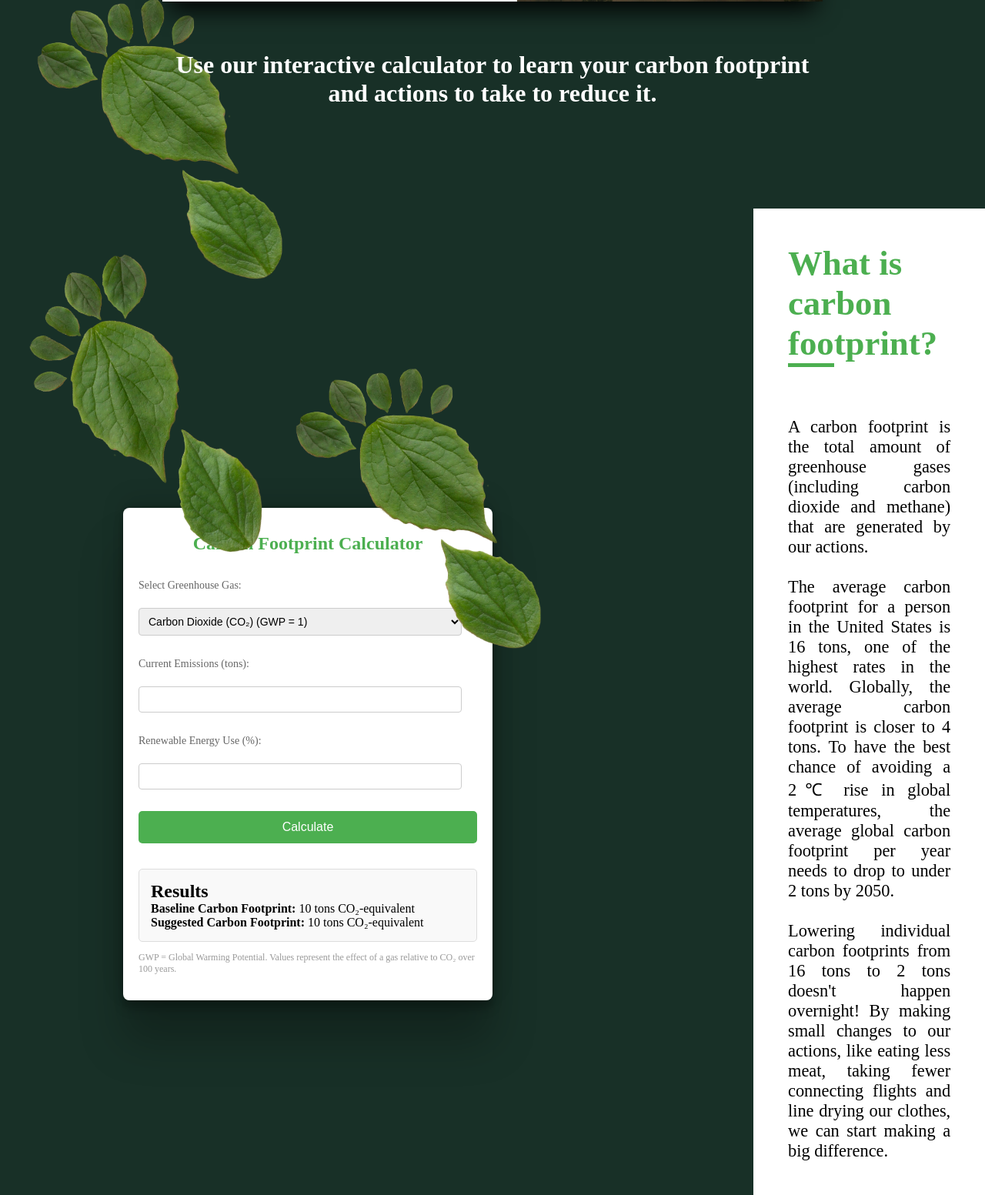
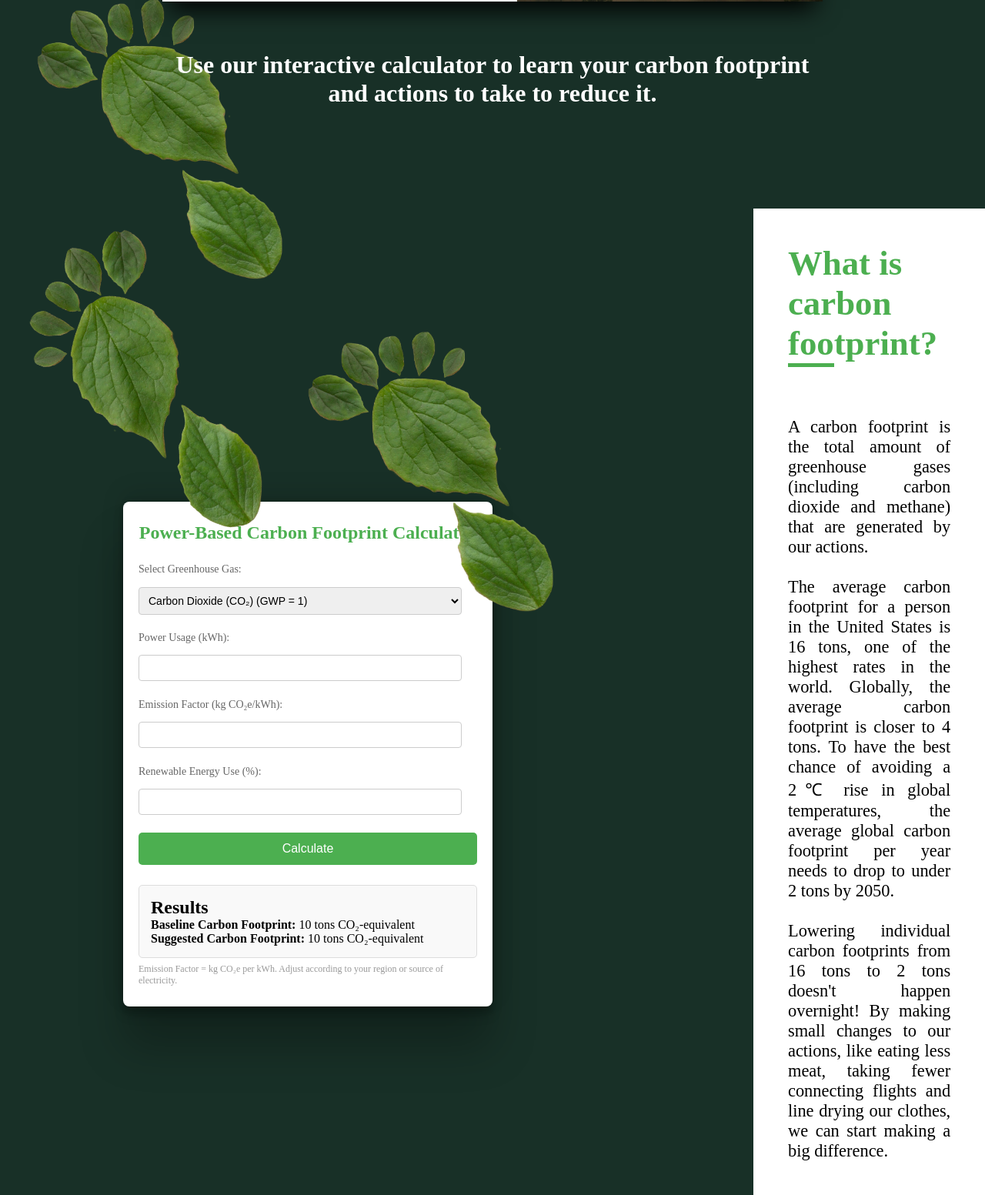
Before and after one commit to YehiaShaarawy/Crop-Connect, a Flask app: template website/src/templates/index.html in a window 1280 px wide. Shown: the part 529-2082 px from the top of the page at 77% size. Run offline with Flask 3, Linux system fonts and the light colour scheme; the template is opened without the code that fills it: most values are stand-ins (such as "Sample title", 1, 10 or a date in 2020).

Commit message:
Updated Mobile & Website

```diff
--- a/website/src/server.py
+++ b/website/src/server.py
@@ -15,8 +15,9 @@ def calculate():
     try:
         # Retrieve form data
         ghg_type = request.form['ghg_type']
-        current_emissions = float(request.form['current_emissions'])
-        renewable_percentage = float(request.form['renewable_percentage'])
+        power_usage = float(request.form['power_usage'])  # kWh
+        emission_factor = float(request.form['emission_factor'])  # kg CO2e/kWh
+        renewable_percentage = float(request.form['renewable_percentage'])  # %
 
         # Define GWP values for all GHGs
         gwp_values = {
@@ -31,7 +32,8 @@ def calculate():
 
         # Conversion to CO2-equivalents
         gwp = gwp_values.get(ghg_type, 1)
-        co2_equivalent_emissions = current_emissions * gwp
+        total_emissions = power_usage * emission_factor / 1000  # Convert kg to tons
+        co2_equivalent_emissions = total_emissions * gwp
 
         # Calculate baseline and suggested footprints
         baseline_footprint = co2_equivalent_emissions
--- a/website/src/templates/index.html
+++ b/website/src/templates/index.html
@@ -35,13 +35,21 @@ body {
                 display: flex;
                 justify-content: space-between;
             }
-.navbar .navbar-middle .navbar-middle-content .navbar-middle-content-item1 a {
+            .navbar
+                .navbar-middle
+                .navbar-middle-content
+                .navbar-middle-content-item1
+                a {
                 margin-right: 1.2em;
                 background-color: #fee7a8;
                 padding: 0.5em 0.5em;
                 border-radius: 1em;
             }
-.navbar .navbar-middle .navbar-middle-content .navbar-middle-content-item2 a {
+            .navbar
+                .navbar-middle
+                .navbar-middle-content
+                .navbar-middle-content-item2
+                a {
                 border-radius: 1em;
                 background-color: #183027;
                 color: #ffedad;
@@ -77,7 +85,7 @@ section:nth-child(2) {
                 flex-direction: column;
             }
 
-section:nth-child(2) p{
+            section:nth-child(2) p {
                 color: white;
                 font-family: poppins;
                 font-size: 2em;
@@ -145,14 +153,17 @@ section:nth-child(3) .body-container {
                 width: 100%;
             }
 
-section:nth-child(3) .body-container .calculator-section{
+            section:nth-child(3) .body-container .calculator-section {
                 /* background-color: #f9f9f9; */
                 /* border-radius: 1em; */
                 margin: 0 10em 0 10em;
                 font-family: poppins;
             }
 
-section:nth-child(3) .body-container .about-section .aboutText-section{
+            section:nth-child(3)
+                .body-container
+                .about-section
+                .aboutText-section {
                 background-color: white;
                 margin-left: 8em;
                 padding: 2em;
@@ -160,42 +171,42 @@ section:nth-child(3) .body-container .about-section .aboutText-section{
                 font-family: poppins;
             }
 
-section:nth-child(3) .body-container .about-section p{
+            section:nth-child(3) .body-container .about-section p {
                 text-align: justify;
             }
 
-section:nth-child(3) .body-container .about-section h1::after{
-    content: ' ';
+            section:nth-child(3) .body-container .about-section h1::after {
+                content: " ";
                 display: block;
                 width: 60px;
-    border-bottom: 5px solid #4CAF50;
+                border-bottom: 5px solid #4caf50;
             }
 
-section:nth-child(3) .body-container .about-section h1{
+            section:nth-child(3) .body-container .about-section h1 {
                 text-align: start;
                 font-size: 2em;
                 padding-bottom: 1em;
             }
 
-section:nth-child(3) #foot{
+            section:nth-child(3) #foot {
                 position: absolute;
                 left: 3em;
-    top: 54em;
+                top: 52em;
                 max-width: 20em;
                 transform: scaleX(-1) rotate(70deg);
             }
 
-section:nth-child(3) #foot2{
+            section:nth-child(3) #foot2 {
                 position: absolute;
                 left: 3em;
                 top: 33em;
                 max-width: 20em;
             }
 
-section:nth-child(3) #foot3{
+            section:nth-child(3) #foot3 {
                 position: absolute;
-    left: 24em;
-    top: 63em;
+                left: 25em;
+                top: 60em;
                 max-width: 20em;
             }
 
@@ -206,15 +217,20 @@ section:nth-child(3) form {
                 background-color: #ffffff;
                 padding: 20px;
                 border-radius: 8px;
-    box-shadow: rgba(0, 0, 0, 0.25) 0px 54px 55px, rgba(0, 0, 0, 0.12) 0px -12px 30px, rgba(0, 0, 0, 0.12) 0px 4px 6px, rgba(0, 0, 0, 0.17) 0px 12px 13px, rgba(0, 0, 0, 0.09) 0px -3px 5px;
+                box-shadow:
+                    rgba(0, 0, 0, 0.25) 0px 54px 55px,
+                    rgba(0, 0, 0, 0.12) 0px -12px 30px,
+                    rgba(0, 0, 0, 0.12) 0px 4px 6px,
+                    rgba(0, 0, 0, 0.17) 0px 12px 13px,
+                    rgba(0, 0, 0, 0.09) 0px -3px 5px;
                 width: 30em;
-    height: 40em;
+                height: 41em;
                 margin-top: 8.5em;
             }
             section:nth-child(3) h1 {
                 text-align: center;
                 margin-bottom: 20px;
-    color: #4CAF50;
+                color: #4caf50;
             }
             section:nth-child(3) label {
                 display: block;
@@ -222,7 +238,8 @@ section:nth-child(3) label {
                 font-size: 14px;
                 color: #666;
             }
-section:nth-child(3) select,input {
+            section:nth-child(3) select,
+            input {
                 width: calc(100% - 20px);
                 padding: 8px;
                 margin-bottom: 16px;
@@ -231,7 +248,7 @@ section:nth-child(3) select,input {
                 font-size: 14px;
             }
             section:nth-child(3) button {
-    background-color: #4CAF50;
+                background-color: #4caf50;
                 color: white;
                 border: none;
                 padding: 12px;
@@ -263,7 +280,9 @@ section:nth-child(3) .info {
     </head>
     <body>
         <header class="navbar">
-            <a href="index.html"><img src="{{ url_for('static', filename='imgs/logo.png') }}" /></a>
+            <a href="index.html"
+                ><img src="{{ url_for('static', filename='imgs/logo.png') }}"
+            /></a>
             <span class="navbar-middle">
                 <ul class="navbar-middle-content">
                     <li class="navbar-middle-content-item1">
@@ -287,57 +306,137 @@ section:nth-child(3) .info {
                 <div class="image-section"></div>
             </div>
             <p>
-                Use our interactive calculator to learn your carbon footprint<br>
+                Use our interactive calculator to learn your carbon footprint<br />
                 and actions to take to reduce it.
             </p>
         </section>
         <section>
             <div class="body-container">
-                <img id="foot" src="{{ url_for('static', filename='imgs/footprint.png') }}">
-                <img id="foot2" src="{{ url_for('static', filename='imgs/footprint.png') }}">
-                <img id="foot3" src="{{ url_for('static', filename='imgs/footprint.png') }}">
+                <img
+                    id="foot"
+                    src="{{ url_for('static', filename='imgs/footprint.png') }}"
+                />
+                <img
+                    id="foot2"
+                    src="{{ url_for('static', filename='imgs/footprint.png') }}"
+                />
+                <img
+                    id="foot3"
+                    src="{{ url_for('static', filename='imgs/footprint.png') }}"
+                />
                 <div class="calculator-section">
                     <form method="POST" action="/calculate">
-                        <h1>Carbon Footprint Calculator</h1>
+                        <h1>Power-Based Carbon Footprint Calculator</h1>
 
                         <label for="ghg_type">Select Greenhouse Gas:</label>
                         <select id="ghg_type" name="ghg_type" required>
-                            <option value="CO2" data-gwp="1">Carbon Dioxide (CO₂) (GWP = 1)</option>
-                            <option value="CH4" data-gwp="28">Methane (CH₄) (GWP = 28)</option>
-                            <option value="N2O" data-gwp="273">Nitrous Oxide (N₂O) (GWP = 273)</option>
-                            <option value="SF6" data-gwp="22800">Sulfur Hexafluoride (SF₆) (GWP = 22,800)</option>
-                            <option value="HFC-134a" data-gwp="1430">Hydrofluorocarbon HFC-134a (GWP = 1,430)</option>
-                            <option value="PFC" data-gwp="7390">Perfluorocarbon (PFC) (GWP = 7,390)</option>
-                            <option value="NF3" data-gwp="17200">Nitrogen Trifluoride (NF₃) (GWP = 17,200)</option>
+                            <option value="CO2" data-gwp="1">
+                                Carbon Dioxide (CO₂) (GWP = 1)
+                            </option>
+                            <option value="CH4" data-gwp="28">
+                                Methane (CH₄) (GWP = 28)
+                            </option>
+                            <option value="N2O" data-gwp="273">
+                                Nitrous Oxide (N₂O) (GWP = 273)
+                            </option>
+                            <option value="SF6" data-gwp="22800">
+                                Sulfur Hexafluoride (SF₆) (GWP = 22,800)
+                            </option>
+                            <option value="HFC-134a" data-gwp="1430">
+                                Hydrofluorocarbon HFC-134a (GWP = 1,430)
+                            </option>
+                            <option value="PFC" data-gwp="7390">
+                                Perfluorocarbon (PFC) (GWP = 7,390)
+                            </option>
+                            <option value="NF3" data-gwp="17200">
+                                Nitrogen Trifluoride (NF₃) (GWP = 17,200)
+                            </option>
                         </select>
-                        <label for="current_emissions">Current Emissions (tons):</label>
-                        <input type="number" step="any" id="current_emissions" name="current_emissions" required>
 
-                        <label for="renewable_percentage">Renewable Energy Use (%):</label>
-                        <input type="number" step="any" id="renewable_percentage" name="renewable_percentage" required>
+                        <label for="power_usage">Power Usage (kWh):</label>
+                        <input
+                            type="number"
+                            step="any"
+                            id="power_usage"
+                            name="power_usage"
+                            required
+                        />
+
+                        <label for="emission_factor"
+                            >Emission Factor (kg CO₂e/kWh):</label
+                        >
+                        <input
+                            type="number"
+                            step="any"
+                            id="emission_factor"
+                            name="emission_factor"
+                            required
+                        />
+
+                        <label for="renewable_percentage"
+                            >Renewable Energy Use (%):</label
+                        >
+                        <input
+                            type="number"
+                            step="any"
+                            id="renewable_percentage"
+                            name="renewable_percentage"
+                            required
+                        />
 
                         <button type="submit">Calculate</button>
 
-                        {% if baseline_footprint is not none and suggested_footprint is not none %}
+                        {% if baseline_footprint is not none and
+                        suggested_footprint is not none %}
                         <div class="results">
                             <h2>Results</h2>
-                                <p><strong>Baseline Carbon Footprint:</strong> {{ baseline_footprint }} tons CO₂-equivalent</p>
-                                <p><strong>Suggested Carbon Footprint:</strong> {{ suggested_footprint }} tons CO₂-equivalent</p>
+                            <p>
+                                <strong>Baseline Carbon Footprint:</strong> {{
+                                baseline_footprint }} tons CO₂-equivalent
+                            </p>
+                            <p>
+                                <strong>Suggested Carbon Footprint:</strong> {{
+                                suggested_footprint }} tons CO₂-equivalent
+                            </p>
                         </div>
                         {% elif error %}
                         <p class="error">{{ error }}</p>
                         {% endif %}
-                        <p class="info">GWP = Global Warming Potential. Values represent the effect of a gas relative to CO₂ over 100 years.</p>
+                        <p class="info">
+                            Emission Factor = kg CO₂e per kWh. Adjust according
+                            to your region or source of electricity.
+                        </p>
                     </form>
                 </div>
                 <div class="about-section">
                     <div class="aboutText-section">
-                        <h1>What is carbon <br> footprint?</h1>
-                        <p>A carbon footprint is the total amount of greenhouse gases (including carbon dioxide and methane) that are generated by our actions.</p>
-                        <br>
-                        <p>The average carbon footprint for a person in the United States is 16 tons, one of the highest rates in the world. Globally, the average carbon footprint is closer to 4 tons. To have the best chance of avoiding a 2℃ rise in global temperatures, the average global carbon footprint per year needs to drop to under 2 tons by 2050.</p>
-                        <br>
-                        <p>Lowering individual carbon footprints from 16 tons to 2 tons doesn't happen overnight! By making small changes to our actions, like eating less meat, taking fewer connecting flights and line drying our clothes, we can start making a big difference.</p>
+                        <h1>
+                            What is carbon <br />
+                            footprint?
+                        </h1>
+                        <p>
+                            A carbon footprint is the total amount of greenhouse
+                            gases (including carbon dioxide and methane) that
+                            are generated by our actions.
+                        </p>
+                        <br />
+                        <p>
+                            The average carbon footprint for a person in the
+                            United States is 16 tons, one of the highest rates
+                            in the world. Globally, the average carbon footprint
+                            is closer to 4 tons. To have the best chance of
+                            avoiding a 2℃ rise in global temperatures, the
+                            average global carbon footprint per year needs to
+                            drop to under 2 tons by 2050.
+                        </p>
+                        <br />
+                        <p>
+                            Lowering individual carbon footprints from 16 tons
+                            to 2 tons doesn't happen overnight! By making small
+                            changes to our actions, like eating less meat,
+                            taking fewer connecting flights and line drying our
+                            clothes, we can start making a big difference.
+                        </p>
                     </div>
                 </div>
             </div>
```
Also changed, not shown: 1 other file. Lines whose indentation alone changed are shown as unchanged.
